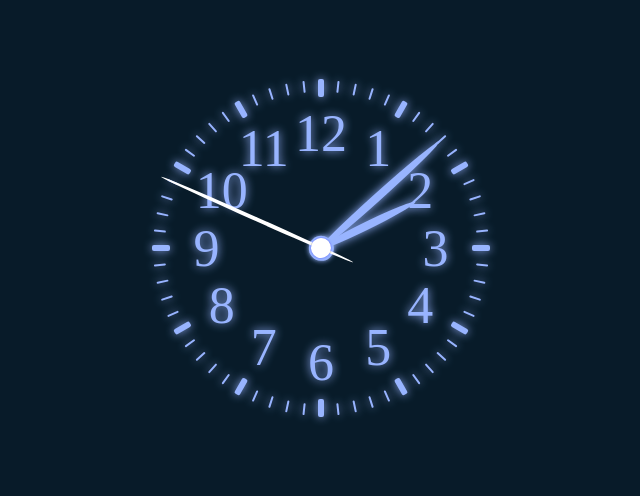
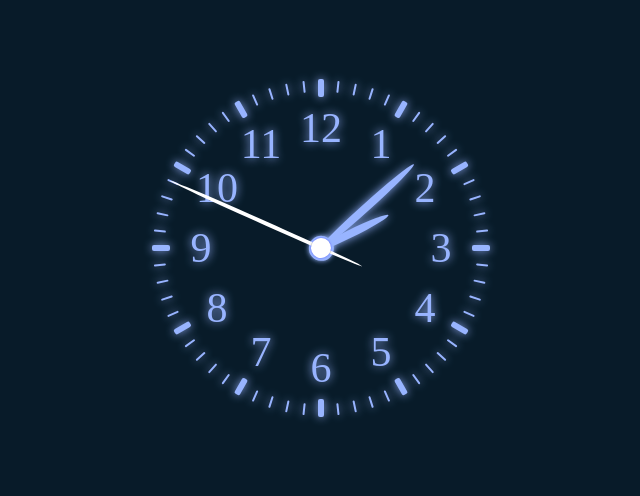
Before and after one commit to joseantonino/relogio-analogico, a plain HTML site: page index.html in a window 1280 px wide. Shown: the part 152-648 px from the top of the page, without its empty margins (319-959 px from the left). Drawn offline with Linux system fonts and the light colour scheme.

Commit message:
atualizar relógio analógico

```diff
--- a/estilo.css
+++ b/estilo.css
@@ -70,7 +70,7 @@ body   {
 }
 
 .number-hours span p   {
-    font-size: 52px;
+    font-size: 42px;
     color: #0ef;
     text-shadow: 0 0 10px #0ef;
     transform: rotate(calc(var(--index) * -30deg));
@@ -99,19 +99,19 @@ body   {
 
 .hands-box .hours   {
     width: 320px;
-    height: 210px;
+    height: 150px;
 }
 
 
 .hands-box .hours i   {
     width: 8px;
-    height: 110px;
+    height: 85px;
     background: #0ef;
 }
 
 .hands-box .minutes   {
     width: 450px;
-    height: 320px;
+    height: 250px;
 }
 
 .hands-box .minutes::before   {
@@ -129,13 +129,13 @@ body   {
 
 .hands-box .minutes i   {
     width: 8px;
-    height: 170px;
+    height: 130px;
     background: #0ef;
 }
 
 .hands-box .seconds   {
     width: 450px;
-    height: 350px;
+    height: 330px;
 }
 
 .hands-box .seconds::before   {
```
